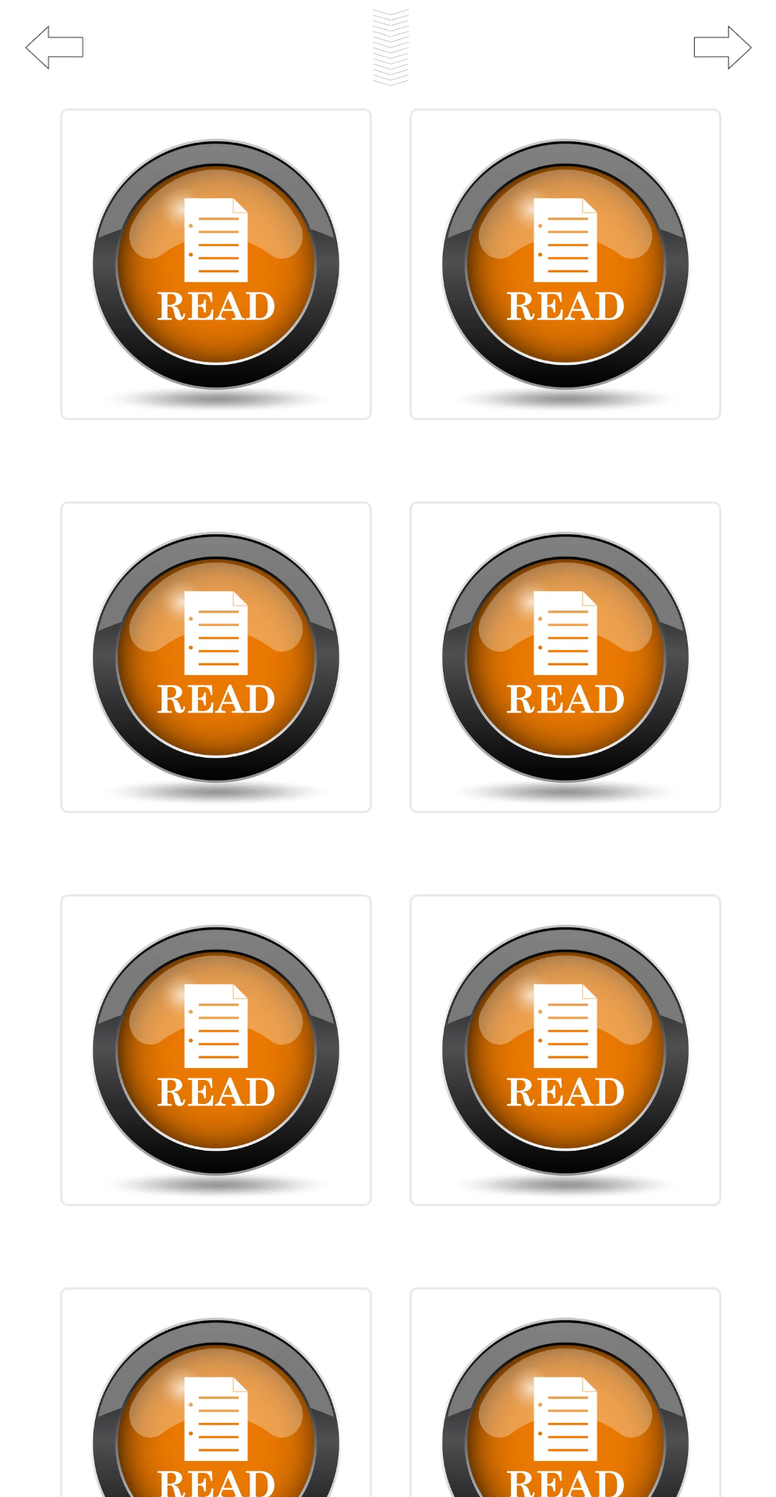
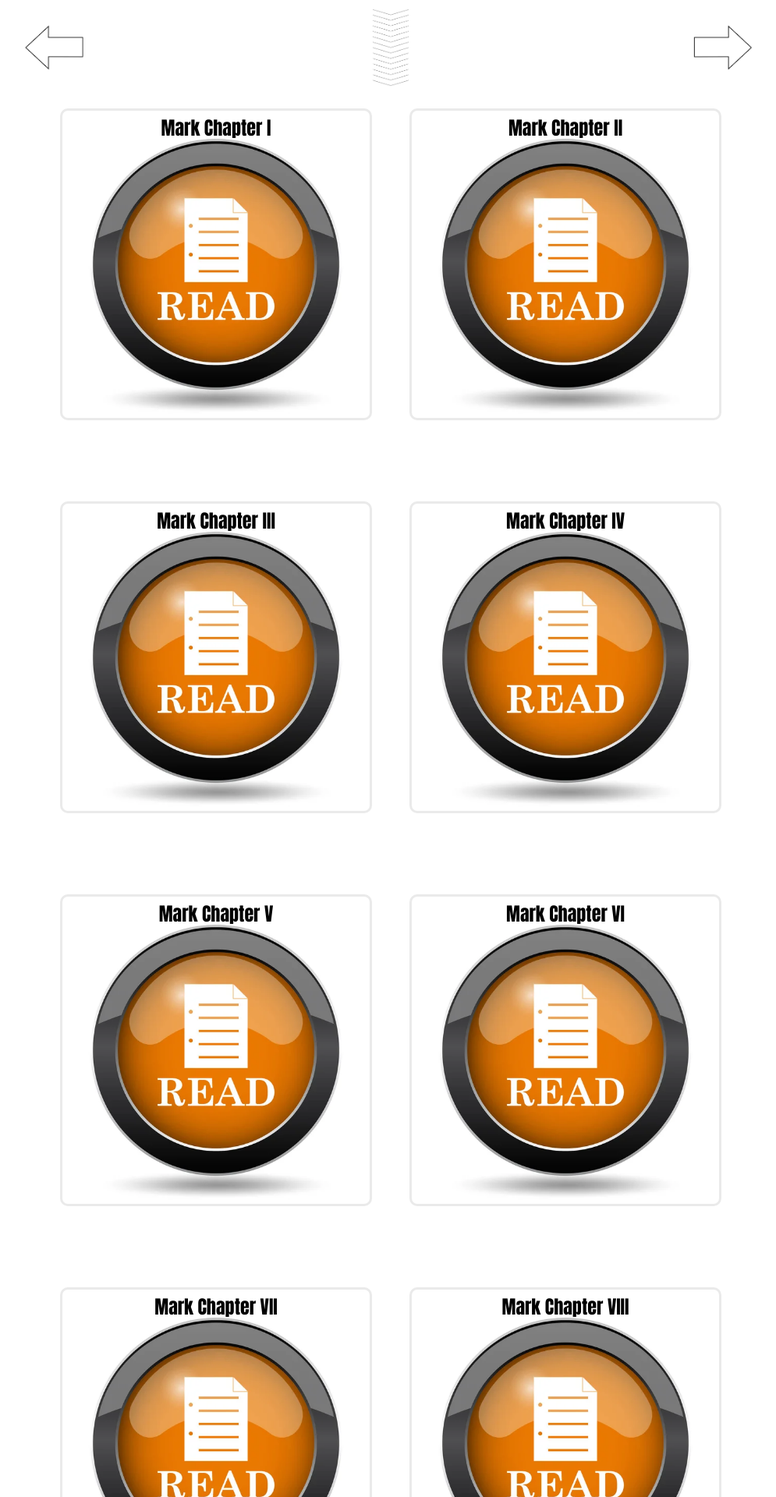
Before and after one commit to jnutt367/mark, a Next.js app: page / in a window 1280 px wide. Shown: the part 700-2620 px from the top of the page at 78% size, without its empty margins (139-1134 px from the left). Built offline with nearby package versions, Linux system fonts and the light colour scheme.

Commit message:
Update index.js

```diff
--- a/pages/index.js
+++ b/pages/index.js
@@ -70,7 +70,7 @@ export default function Home() {
 
         <div className={styles.grid}>
           <div className={styles.card}>
-            <h2>Chapter 1 &darr;</h2>
+           <h2  className={styles.chapter}>Mark Chapter I</h2>
             <p>John the Baptist Prepares the Way
 1 The beginning of the good news about Jesus the Messiah,[a] the Son of God,[b] 2 as it is written in Isaiah the prophet:
 
@@ -123,7 +123,7 @@ Jesus Heals a Man With Leprosy
           </div>
 
           <div className={styles.card}>
-            <h2>Chapter 2 &darr;</h2>
+            <h2  className={styles.chapter}>Mark Chapter II</h2>
             <p>Jesus Forgives and Heals a Paralyzed Man
 2 A few days later, when Jesus again entered Capernaum, the people heard that he had come home. 2 They gathered in such large numbers that there was no room left, not even outside the door, and he preached the word to them. 3 Some men came, bringing to him a paralyzed man, carried by four of them. 4 Since they could not get him to Jesus because of the crowd, they made an opening in the roof above Jesus by digging through it and then lowered the mat the man was lying on. 5 When Jesus saw their faith, he said to the paralyzed man, “Son, your sins are forgiven.”
 
@@ -156,7 +156,7 @@ Jesus Is Lord of the Sabbath
           <div
             className={styles.card}
           >
-            <h2>Chapter 3 &darr;</h2>
+            <h2  className={styles.chapter}>Mark Chapter III</h2>
             <p>Jesus Heals on the Sabbath
 3 Another time Jesus went into the synagogue, and a man with a shriveled hand was there. 2 Some of them were looking for a reason to accuse Jesus, so they watched him closely to see if he would heal him on the Sabbath. 3 Jesus said to the man with the shriveled hand, “Stand up in front of everyone.”
 
@@ -189,7 +189,7 @@ Jesus Accused by His Family and by Teachers of the Law
           <div
             className={styles.card}
           >
-            <h2>Chapter 4 &darr;</h2>
+            <h2  className={styles.chapter}>Mark Chapter IV</h2>
             <p>
             The Parable of the Sower
 4 Again Jesus began to teach by the lake. The crowd that gathered around him was so large that he got into a boat and sat in it out on the lake, while all the people were along the shore at the water’s edge. 2 He taught them many things by parables, and in his teaching said: 3 “Listen! A farmer went out to sow his seed. 4 As he was scattering the seed, some fell along the path, and the birds came and ate it up. 5 Some fell on rocky places, where it did not have much soil. It sprang up quickly, because the soil was shallow. 6 But when the sun came up, the plants were scorched, and they withered because they had no root. 7 Other seed fell among thorns, which grew up and choked the plants, so that they did not bear grain. 8 Still other seed fell on good soil. It came up, grew and produced a crop, some multiplying thirty, some sixty, some a hundred times.”
@@ -230,7 +230,7 @@ Jesus Calms the Storm
           <div
             className={styles.card}
           >
-            <h2>Chapter 5 &darr;</h2>
+           <h2  className={styles.chapter}>Mark Chapter V</h2>
             <p>
             Jesus Restores a Demon-Possessed Man
 5 They went across the lake to the region of the Gerasenes.[a] 2 When Jesus got out of the boat, a man with an impure spirit came from the tombs to meet him. 3 This man lived in the tombs, and no one could bind him anymore, not even with a chain. 4 For he had often been chained hand and foot, but he tore the chains apart and broke the irons on his feet. No one was strong enough to subdue him. 5 Night and day among the tombs and in the hills he would cry out and cut himself with stones.
@@ -271,7 +271,7 @@ After he put them all out, he took the child’s father and mother and the disci
           <div
             className={styles.card}
           >
-            <h2>Chapter 6 &darr;</h2>
+            <h2  className={styles.chapter}>Mark Chapter VI</h2>
             <p>
             A Prophet Without Honor
 6 Jesus left there and went to his hometown, accompanied by his disciples. 2 When the Sabbath came, he began to teach in the synagogue, and many who heard him were amazed.
@@ -343,7 +343,7 @@ Immediately he spoke to them and said, “Take courage! It is I. Don’t be afra
           <div
             className={styles.card}
           >
-            <h2>Chapter 7 &darr;</h2>
+             <h2  className={styles.chapter}>Mark Chapter VII</h2>
             <p>
             That Which Defiles
 7 The Pharisees and some of the teachers of the law who had come from Jerusalem gathered around Jesus 2 and saw some of his disciples eating food with hands that were defiled, that is, unwashed. 3 (The Pharisees and all the Jews do not eat unless they give their hands a ceremonial washing, holding to the tradition of the elders. 4 When they come from the marketplace they do not eat unless they wash. And they observe many other traditions, such as the washing of cups, pitchers and kettles.[a])
@@ -392,7 +392,7 @@ Jesus Heals a Deaf and Mute Man
           <div
             className={styles.card}
           >
-            <h2>Chapter 8 &darr;</h2>
+            <h2  className={styles.chapter}>Mark Chapter VIII</h2>
             <p>
             Jesus Feeds the Four Thousand
 8 During those days another large crowd gathered. Since they had nothing to eat, Jesus called his disciples to him and said, 2 “I have compassion for these people; they have already been with me three days and have nothing to eat. 3 If I send them home hungry, they will collapse on the way, because some of them have come a long distance.”
@@ -455,7 +455,7 @@ The Way of the Cross
           <div
             className={styles.card}
           >
-            <h2>Chapter 9 &darr;</h2>
+             <h2  className={styles.chapter}>Mark Chapter IX</h2>
             <p>
             Jesus Feeds the Four Thousand
 8 During those days another large crowd gathered. Since they had nothing to eat, Jesus called his disciples to him and said, 2 “I have compassion for these people; they have already been with me three days and have nothing to eat. 3 If I send them home hungry, they will collapse on the way, because some of them have come a long distance.”
@@ -518,7 +518,7 @@ The Way of the Cross
           <div
             className={styles.card}
           >
-            <h2>Chapter 10 &darr;</h2>
+            <h2  className={styles.chapter}>Mark Chapter X</h2>
             <p>
             Jesus Feeds the Four Thousand
 8 During those days another large crowd gathered. Since they had nothing to eat, Jesus called his disciples to him and said, 2 “I have compassion for these people; they have already been with me three days and have nothing to eat. 3 If I send them home hungry, they will collapse on the way, because some of them have come a long distance.”
@@ -581,7 +581,7 @@ The Way of the Cross
           <div
             className={styles.card}
           >
-            <h2>Chapter 11 &darr;</h2>
+             <h2  className={styles.chapter}>Mark Chapter XI</h2>
             <p>
             Jesus Comes to Jerusalem as King
 11 As they approached Jerusalem and came to Bethphage and Bethany at the Mount of Olives, Jesus sent two of his disciples, 2 saying to them, “Go to the village ahead of you, and just as you enter it, you will find a colt tied there, which no one has ever ridden. Untie it and bring it here. 3 If anyone asks you, ‘Why are you doing this?’ say, ‘The Lord needs it and will send it back here shortly.’”
@@ -629,7 +629,7 @@ Jesus said, “Neither will I tell you by what authority I am doing these things
           <div
             className={styles.card}
           >
-            <h2>Chapter 12 &darr;</h2>
+            <h2  className={styles.chapter}>Mark Chapter XII</h2>
             <p>
             The Parable of the Tenants
 12 Jesus then began to speak to them in parables: “A man planted a vineyard. He put a wall around it, dug a pit for the winepress and built a watchtower. Then he rented the vineyard to some farmers and moved to another place. 2 At harvest time he sent a servant to the tenants to collect from them some of the fruit of the vineyard. 3 But they seized him, beat him and sent him away empty-handed. 4 Then he sent another servant to them; they struck this man on the head and treated him shamefully. 5 He sent still another, and that one they killed. He sent many others; some of them they beat, others they killed.
@@ -697,7 +697,7 @@ The Widow’s Offering
           <div
             className={styles.card}
           >
-            <h2>Chapter 13 &darr;</h2>
+           X <h2  className={styles.chapter}>Mark Chapter XIII</h2>
             <p>
             The Destruction of the Temple and Signs of the End Times
 13 As Jesus was leaving the temple, one of his disciples said to him, “Look, Teacher! What massive stones! What magnificent buildings!”
@@ -739,7 +739,7 @@ The Day and Hour Unknown
           <div
             className={styles.card}
           >
-            <h2>Chapter 14 &darr;</h2>
+            <h2  className={styles.chapter}>Mark Chapter XIV</h2>
             <p>
             Jesus Anointed at Bethany
 14 Now the Passover and the Festival of Unleavened Bread were only two days away, and the chief priests and the teachers of the law were scheming to arrest Jesus secretly and kill him. 2 “But not during the festival,” they said, “or the people may riot.”
@@ -844,7 +844,7 @@ After a little while, those standing near said to Peter, “Surely you are one o
           <div
             className={styles.card}
           >
-            <h2>Chapter 15 &darr;</h2>
+            <h2  className={styles.chapter}>Mark Chapter XV</h2>
             <p>
             Jesus Before Pilate
 15 Very early in the morning, the chief priests, with the elders, the teachers of the law and the whole Sanhedrin, made their plans. So they bound Jesus, led him away and handed him over to Pilate.
@@ -902,7 +902,7 @@ The Burial of Jesus
           <div
             className={styles.card}
           >
-            <h2>Chapter 16 &darr;</h2>
+           <h2  className={styles.chapter}>Mark Chapter XVI</h2>
             <p>
             Jesus Has Risen
 16 When the Sabbath was over, Mary Magdalene, Mary the mother of James, and Salome bought spices so that they might go to anoint Jesus’ body. 2 Very early on the first day of the week, just after sunrise, they were on their way to the tomb 3 and they asked each other, “Who will roll the stone away from the entrance of the tomb?”
```
